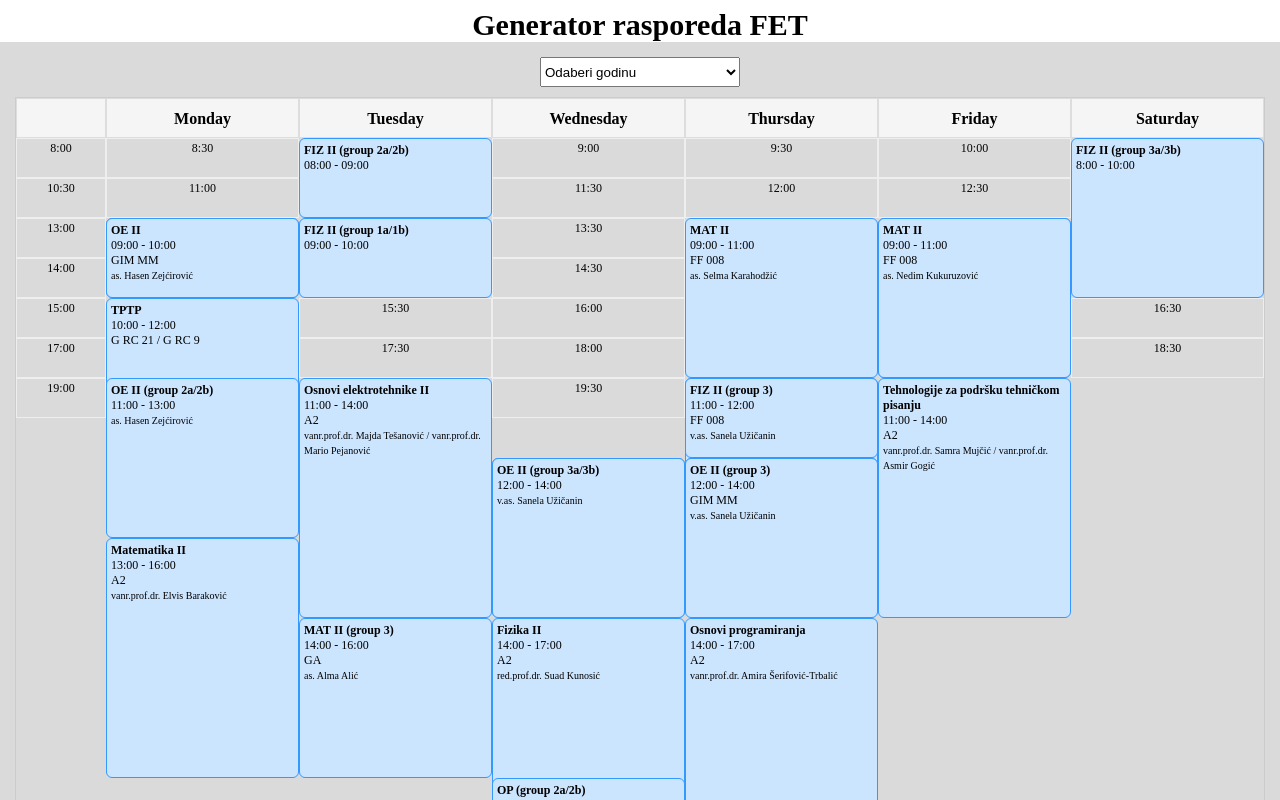
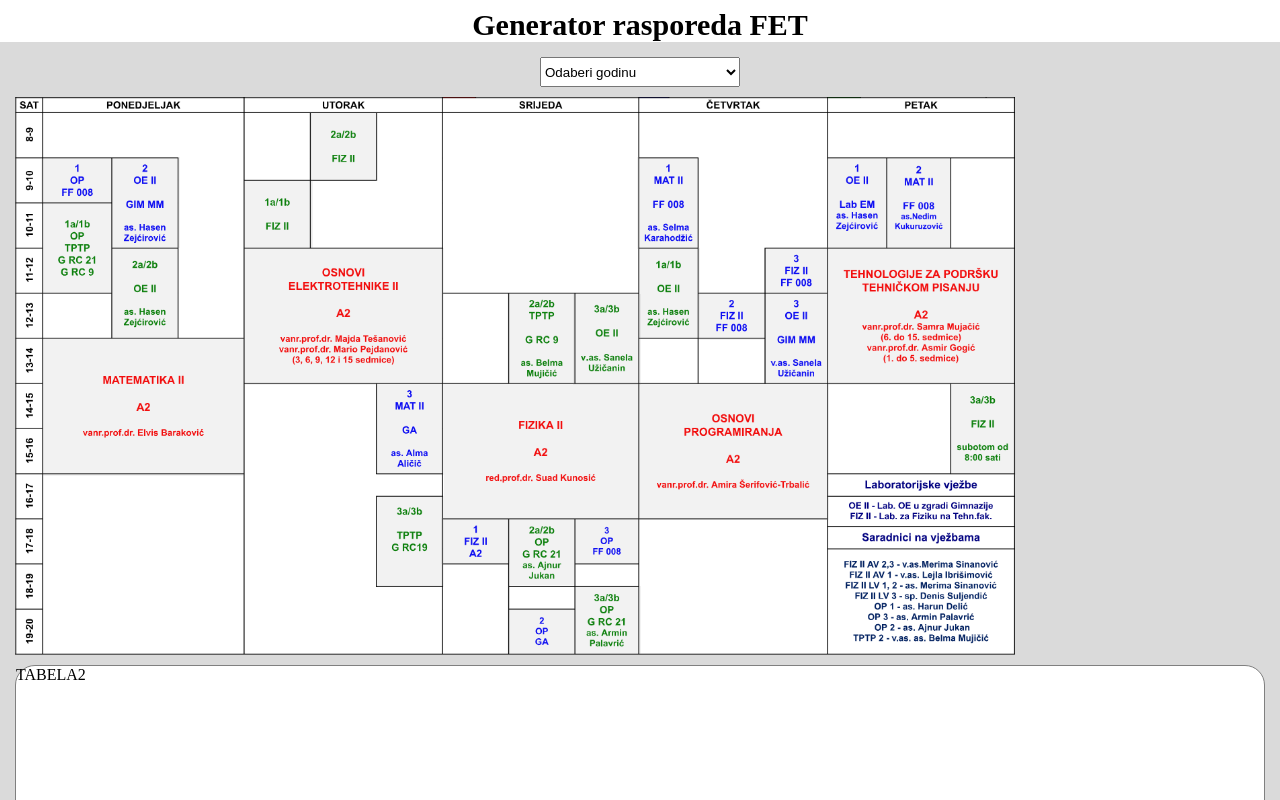
Before and after one commit to FETuzla/ScheduleGenerator, an Angular app: page / in a window 1280 px wide. Shown: the top 800 px of the page. Built offline with nearby package versions, Linux system fonts and the light colour scheme.

Commit message:
POC for schedule image overlay

```diff
--- a/src/app/data/subjects.data.ts
+++ b/src/app/data/subjects.data.ts
@@ -7,7 +7,11 @@
     "startTime": "09:00",
     "endTime": "10:00",
     "location": "FF 008",
-    "teacher": ""
+    "teacher": "",
+    "topPercent": 11.0694,
+    "leftPercent": 2.61845,
+    "widthPercent": 6.98254,
+    "heightPercent": 8.01666
   },
   {
     "name": "OE II",
@@ -15,7 +19,11 @@
     "startTime": "09:00",
     "endTime": "10:00",
     "location": "GIM MM",
-    "teacher": "as. Hasen Zejćirović"
+    "teacher": "as. Hasen Zejćirović",
+    "topPercent": 10.8463,
+    "leftPercent": 9.72569,
+    "widthPercent": 6.73317,
+    "heightPercent": 16.2713
   },
   {
     "name": "TPTP",
@@ -23,15 +31,23 @@
     "startTime": "10:00",
     "endTime": "12:00",
     "location": "G RC 21 / G RC 9",
-    "teacher": ""
+    "teacher": "",
+    "topPercent": 19.1009,
+    "leftPercent": 2.74314,
+    "widthPercent": 6.98254,
+    "heightPercent": 16.2713
   },
   {
-    "name": "OE II (group 2a/2b)",
+    "name": "OE II 2a/2b",
     "day": "Monday",
     "startTime": "11:00",
     "endTime": "13:00",
     "location": "",
-    "teacher": "as. Hasen Zejćirović"
+    "teacher": "as. Hasen Zejćirović",
+    "topPercent": 26.9093,
+    "leftPercent": 9.72569,
+    "widthPercent": 6.60848,
+    "heightPercent": 16.4944
   },
   {
     "name": "Matematika II",
@@ -39,23 +55,37 @@
     "startTime": "13:00",
     "endTime": "16:00",
     "location": "A2",
-    "teacher": "vanr.prof.dr. Elvis Baraković"
+    "teacher": "vanr.prof.dr. Elvis Baraković",
+    "topPercent": 43.1955,
+    "leftPercent": 2.74314,
+    "widthPercent": 20.1995,
+    "heightPercent": 24.749
   },
   {
-    "name": "FIZ II (group 2a/2b)",
+    "name": "FIZ II 2a/2b",
     "day": "Tuesday",
     "startTime": "08:00",
     "endTime": "09:00",
     "location": "",
-    "teacher": ""
+    "teacher": "",
+    "topPercent": 2.81475,
+    "leftPercent": 29.5511,
+    "widthPercent": 6.73317,
+    "heightPercent": 12.2555
+
   },
   {
-    "name": "FIZ II (group 1a/1b)",
+    "name": "FIZ II 1a/1b",
     "day": "Tuesday",
     "startTime": "09:00",
     "endTime": "10:00",
     "location": "",
-    "teacher": ""
+    "teacher": "",
+    "topPercent": 14.8621,
+    "leftPercent": 22.9426,
+    "widthPercent": 6.83915,
+    "heightPercent": 12.4228
+
   },
   {
     "name": "Osnovi elektrotehnike II",
@@ -63,39 +93,59 @@
     "startTime": "11:00",
     "endTime": "14:00",
     "location": "A2",
-    "teacher": "vanr.prof.dr. Majda Tešanović / vanr.prof.dr. Mario Pejanović"
+    "teacher": "vanr.prof.dr. Majda Tešanović / vanr.prof.dr. Mario Pejanović",
+    "topPercent": 27.1324,
+    "leftPercent": 22.818,
+    "widthPercent": 20.0748,
+    "heightPercent": 24.5259
   },
   {
-    "name": "MAT II (group 3)",
+    "name": "MAT II 3",
     "day": "Tuesday",
     "startTime": "14:00",
     "endTime": "16:00",
     "location": "GA",
-    "teacher": "as. Alma Alić"
+    "teacher": "as. Alma Alić",
+    "topPercent": 51.6732,
+    "leftPercent": 36.1596,
+    "widthPercent": 6.73317,
+    "heightPercent": 16.0482
   },
   {
-    "name": "TPTP (group 3a/3b)",
+    "name": "TPTP 3a/3b",
     "day": "Tuesday",
     "startTime": "17:30",
     "endTime": "18:30",
     "location": "G RC19",
-    "teacher": ""
+    "teacher": "",
+    "topPercent": 71.529,
+    "leftPercent": 36.2843,
+    "widthPercent": 6.60848,
+    "heightPercent": 16.2713
   },
   {
-    "name": "TPTP (group 2a/2b)",
+    "name": "TPTP 2a/2b",
     "day": "Wednesday",
     "startTime": "12:00",
     "endTime": "14:00",
     "location": "G RC 9",
-    "teacher": "as. Belma Mujčić"
+    "teacher": "as. Belma Mujčić",
+    "topPercent": 35.164,
+    "leftPercent": 49.2519,
+    "widthPercent": 6.73317,
+    "heightPercent": 16.2713
   },
   {
-    "name": "OE II (group 3a/3b)",
+    "name": "OE II 3a/3b",
     "day": "Wednesday",
     "startTime": "12:00",
     "endTime": "14:00",
     "location": "",
-    "teacher": "v.as. Sanela Užičanin"
+    "teacher": "v.as. Sanela Užičanin",
+    "topPercent": 35.2309,
+    "leftPercent": 55.8437,
+    "widthPercent": 6.71654,
+    "heightPercent": 16.4163
   },
   {
     "name": "Fizika II",
@@ -103,47 +153,71 @@
     "startTime": "14:00",
     "endTime": "17:00",
     "location": "A2",
-    "teacher": "red.prof.dr. Suad Kunosić"
+    "teacher": "red.prof.dr. Suad Kunosić",
+    "topPercent": 51.4501,
+    "leftPercent": 42.8928,
+    "widthPercent": 19.5761,
+    "heightPercent": 24.3028
   },
   {
-    "name": "FIZ II (group 1)",
+    "name": "FIZ II 1",
     "day": "Wednesday",
     "startTime": "17:00",
     "endTime": "18:00",
     "location": "A2",
-    "teacher": ""
+    "teacher": "",
+    "topPercent": 75.5447,
+    "leftPercent": 42.6434,
+    "widthPercent": 6.85786,
+    "heightPercent": 8.23976
   },
   {
-    "name": "OP (group 2a/2b)",
+    "name": "OP 2a/2b",
     "day": "Wednesday",
     "startTime": "16:00",
     "endTime": "17:00",
     "location": "G RC 21",
-    "teacher": "as. Ajnur Jukan"
+    "teacher": "as. Ajnur Jukan",
+    "topPercent": 75.7678,
+    "leftPercent": 49.5012,
+    "widthPercent": 6.60848,
+    "heightPercent": 11.8093
   },
   {
-    "name": "OP (group 3)",
+    "name": "OP 3",
     "day": "Wednesday",
     "startTime": "17:00",
     "endTime": "18:30",
     "location": "FF 008",
-    "teacher": ""
+    "teacher": "",
+    "topPercent": 75.7678,
+    "leftPercent": 55.985,
+    "widthPercent": 6.3591,
+    "heightPercent": 8.01666
   },
   {
-    "name": "OP (group 3a/3b)",
+    "name": "OP 3a/3b",
     "day": "Wednesday",
     "startTime": "18:30",
     "endTime": "20:00",
     "location": "G RC 21",
-    "teacher": "as. Armin Palavrić"
+    "teacher": "as. Armin Palavrić",
+    "topPercent": 87.592,
+    "leftPercent": 55.985,
+    "widthPercent": 6.60848,
+    "heightPercent": 12.2555
   },
   {
-    "name": "OP (group 2)",
+    "name": "OP 2",
     "day": "Wednesday",
     "startTime": "19:00",
     "endTime": "20:00",
     "location": "GA",
-    "teacher": ""
+    "teacher": "",
+    "topPercent": 91.6078,
+    "leftPercent": 49.3766,
+    "widthPercent": 6.60848,
+    "heightPercent": 8.46285
   },
   {
     "name": "MAT II",
@@ -151,39 +225,59 @@
     "startTime": "09:00",
     "endTime": "11:00",
     "location": "FF 008",
-    "teacher": "as. Selma Karahodžić"
+    "teacher": "as. Selma Karahodžić",
+    "topPercent": 10.8463,
+    "leftPercent": 62.2195,
+    "widthPercent": 6.10973,
+    "heightPercent": 16.4944
   },
   {
-    "name": "OE II (group 1a/1b)",
+    "name": "OE II 1a/1b",
     "day": "Thursday",
     "startTime": "11:00",
     "endTime": "13:00",
     "location": "",
-    "teacher": "as. Hasen Zejćirović"
+    "teacher": "as. Hasen Zejćirović",
+    "topPercent": 27.1324,
+    "leftPercent": 62.3441,
+    "widthPercent": 6.10973,
+    "heightPercent": 16.0482
   },
   {
-    "name": "FIZ II (group 2)",
+    "name": "FIZ II 2",
     "day": "Thursday",
     "startTime": "12:00",
     "endTime": "13:00",
     "location": "FF 008",
-    "teacher": ""
+    "teacher": "",
+    "topPercent": 34.9409,
+    "leftPercent": 68.3292,
+    "widthPercent": 6.60848,
+    "heightPercent": 8.68595
   },
   {
-    "name": "FIZ II (group 3)",
+    "name": "FIZ II 3",
     "day": "Thursday",
     "startTime": "11:00",
     "endTime": "12:00",
     "location": "FF 008",
-    "teacher": "v.as. Sanela Užičanin"
+    "teacher": "v.as. Sanela Užičanin",
+    "topPercent": 26.9093,
+    "leftPercent": 75.0624,
+    "widthPercent": 6.23441,
+    "heightPercent": 8.46285
   },
   {
-    "name": "OE II (group 3)",
+    "name": "OE II 3",
     "day": "Thursday",
     "startTime": "12:00",
     "endTime": "14:00",
     "location": "GIM MM",
-    "teacher": "v.as. Sanela Užičanin"
+    "teacher": "v.as. Sanela Užičanin",
+    "topPercent": 35.3871,
+    "leftPercent": 75.0624,
+    "widthPercent": 6.23441,
+    "heightPercent": 16.0482
   },
   {
     "name": "Osnovi programiranja",
@@ -191,7 +285,11 @@
     "startTime": "14:00",
     "endTime": "17:00",
     "location": "A2",
-    "teacher": "vanr.prof.dr. Amira Šerifović-Trbalić"
+    "teacher": "vanr.prof.dr. Amira Šerifović-Trbalić",
+    "topPercent": 51.4501,
+    "leftPercent": 62.3441,
+    "widthPercent": 19.0773,
+    "heightPercent": 24.3028
   },
   {
     "name": "OE II",
@@ -199,7 +297,11 @@
     "startTime": "09:00",
     "endTime": "11:00",
     "location": "Lab EM",
-    "teacher": "as. Hasen Zejćirović"
+    "teacher": "as. Hasen Zejćirović",
+    "topPercent": 10.8463,
+    "leftPercent": 81.1721,
+    "widthPercent": 6.23441,
+    "heightPercent": 16.4944
   },
   {
     "name": "MAT II",
@@ -207,7 +309,11 @@
     "startTime": "09:00",
     "endTime": "11:00",
     "location": "FF 008",
-    "teacher": "as. Nedim Kukuruzović"
+    "teacher": "as. Nedim Kukuruzović",
+    "topPercent": 11.0694,
+    "leftPercent": 87.4065,
+    "widthPercent": 6.23441,
+    "heightPercent": 16.2713
   },
   {
     "name": "Tehnologije za podršku tehničkom pisanju",
@@ -215,14 +321,22 @@
     "startTime": "11:00",
     "endTime": "14:00",
     "location": "A2",
-    "teacher": "vanr.prof.dr. Samra Mujčić / vanr.prof.dr. Asmir Gogić"
+    "teacher": "vanr.prof.dr. Samra Mujčić / vanr.prof.dr. Asmir Gogić",
+    "topPercent": 26.9093,
+    "leftPercent": 81.2968,
+    "widthPercent": 18.5786,
+    "heightPercent": 24.749
   },
   {
-    "name": "FIZ II (group 3a/3b)",
+    "name": "FIZ II 3a/3b",
     "day": "Saturday",
     "startTime": "8:00",
     "endTime": "10:00",
     "location": "",
-    "teacher": ""
+    "teacher": "",
+    "topPercent": 51.6732,
+    "leftPercent": 93.5162,
+    "widthPercent": 6.60848,
+    "heightPercent": 16.0482
   }
 ]
--- a/src/app/models/subject.model.ts
+++ b/src/app/models/subject.model.ts
@@ -5,4 +5,8 @@
     endTime: string;
     location: string;
 		teacher: string;
+    topPercent: Number;
+    leftPercent: Number;
+    widthPercent: Number;
+    heightPercent: Number;
 }
--- a/src/app/schedule-component/schedule-component.html
+++ b/src/app/schedule-component/schedule-component.html
@@ -1,41 +1,29 @@
-<div class="timetable">
+<div class="schedule-container">
+  <img
+    src="Godina1Linija1.png"
+    alt="Schedule"
+    class="schedule-image"
+  />
 
-  <!-- Top-left empty corner -->
-  <div class="time-header"></div>
-
-  <!-- Day headers -->
-  @for (day of days; track day) {
-    <div class="day-header">
-      {{ day }}
+  @for (subject of subjects(); track subject.name) {
+    <div
+      class="subject-rect"
+      [style.top.%]="subject.topPercent"
+      [style.left.%]="subject.leftPercent"
+      [style.width.%]="subject.widthPercent"
+      [style.height.%]="subject.heightPercent"
+      (click)="selectSubject(subject)"
+    >
     </div>
   }
+</div>
 
-  <!-- Time labels (half-hour slots) -->
-  @for (slot of timeSlots; track $index) {
-    <div class="time-cell">
-      {{ slot }}
-    </div>
-  }
-
-  <!-- Class blocks -->
-  @for (item of subjects; track $index) {
-    <div
-      class="class-block"
-      [style.grid-column]="getGridColumn(item.day)"
-      [style.grid-row]="getGridRow(item.startTime) + ' / span ' + getRowSpan(item.startTime, item.endTime)"
-    >
-      <strong>{{ item.name }}</strong><br>
-
-      {{ item.startTime }} - {{ item.endTime }}<br>
-
-      @if (item.location) {
-        <div>{{ item.location }}</div>
-      }
-
-      @if (item.teacher) {
-        <small>{{ item.teacher }}</small>
-      }
-    </div>
-  }
-
-</div>
+@if (selectedSubject()) {
+  <div class="subject-info">
+    <h3>{{ selectedSubject()!.name }}</h3>
+    <p><strong>Teacher:</strong> {{ selectedSubject()!.teacher }}</p>
+    <p><strong>Day:</strong> {{ selectedSubject()!.day }}</p>
+    <p><strong>Time:</strong> {{ selectedSubject()!.startTime }} - {{ selectedSubject()!.endTime }}</p>
+    <p><strong>Location:</strong> {{ selectedSubject()!.location }}</p>
+  </div>
+}
--- a/src/app/schedule-component/schedule-component.scss
+++ b/src/app/schedule-component/schedule-component.scss
@@ -1,36 +1,32 @@
-.timetable {
-  display: grid;
-  grid-template-columns: 90px repeat(6, 1fr);
-  grid-template-rows: 40px repeat(24, 40px); /* 24 half-hour rows */
+.schedule-container {
   position: relative;
-  border: 1px solid #ccc;
+  width: 100%;
+  max-width: 1000px;
 }
 
-.day-header {
-  background: #f5f5f5;
-  border: 1px solid #ddd;
-  text-align: center;
-  font-weight: bold;
-  line-height: 40px;
+.schedule-image {
+  width: 100%;
+  height: auto;
+  display: block;
 }
 
-.time-header {
-  border: 1px solid #ddd;
-  background: #f5f5f5;
+.subject-rect {
+  position: absolute;
+  background: rgba(128, 128, 128, 0.1);
+  cursor: pointer;
+  font-size: 0.75rem;
+  padding: 2px;
+  box-sizing: border-box;
+  transition: all 0.2s ease;
 }
 
-.time-cell {
-  border: 1px solid #eee;
-  font-size: 12px;
-  padding: 2px;
-  text-align: center;
+.subject-rect:hover {
+  background: rgba(0, 123, 255, 0.6);
 }
 
-.class-block {
-  background: #cce5ff;
-  border: 1px solid #3399ff;
-  border-radius: 6px;
-  padding: 4px;
-  font-size: 12px;
-  overflow: hidden;
+.subject-info {
+  margin-top: 20px;
+  padding: 12px;
+  border: 1px solid #ddd;
+  border-radius: 8px;
 }
--- a/src/app/schedule-component/schedule-component.ts
+++ b/src/app/schedule-component/schedule-component.ts
@@ -1,55 +1,23 @@
-import { Component } from '@angular/core';
+import { Component, signal } from '@angular/core';
+import { CommonModule } from '@angular/common';
 import { SUBJECTS } from '../data/subjects.data';
+import { Subject } from '../models/subject.model';
 
 @Component({
   selector: 'app-schedule',
+  standalone: true,
+  imports: [CommonModule],
   templateUrl: './schedule-component.html',
-  styleUrls: ['./schedule-component.scss'],
+  styleUrl: './schedule-component.scss',
 })
 export class ScheduleComponent {
 
-	subjects = SUBJECTS;
+  // Using signal (modern Angular 17)
+  subjects = signal<Subject[]>(SUBJECTS);
 
-  days = ['Monday', 'Tuesday', 'Wednesday', 'Thursday', 'Friday', 'Saturday'];
+  selectedSubject = signal<Subject | null>(null);
 
-  startHour = 8;
-  endHour = 20;
-
-  // Convert HH:mm → total minutes
-  private timeToMinutes(time: string): number {
-    const [h, m] = time.split(':').map(Number);
-    return h * 60 + m;
-  }
-
-  // Grid row start (30-min steps)
-  getGridRow(start: string): number {
-    const totalMinutes = this.timeToMinutes(start);
-    const startMinutes = this.startHour * 60;
-
-    return Math.floor((totalMinutes - startMinutes) / 30) + 2;
-    // +2 because:
-    // row 1 = header
-    // row 2 = first time slot
-  }
-
-  // How many 30-min blocks it spans
-  getRowSpan(start: string, end: string): number {
-    const duration = this.timeToMinutes(end) - this.timeToMinutes(start);
-    return duration / 30;
-  }
-
-  getGridColumn(day: string): number {
-    return this.days.indexOf(day) + 2;
-  }
-
-  get timeSlots(): string[] {
-    const slots: string[] = [];
-
-    for (let h = this.startHour; h < this.endHour; h++) {
-      slots.push(`${h}:00`);
-      slots.push(`${h}:30`);
-    }
-
-    return slots;
+  selectSubject(subject: Subject) {
+    this.selectedSubject.set(subject);
   }
 }
```
